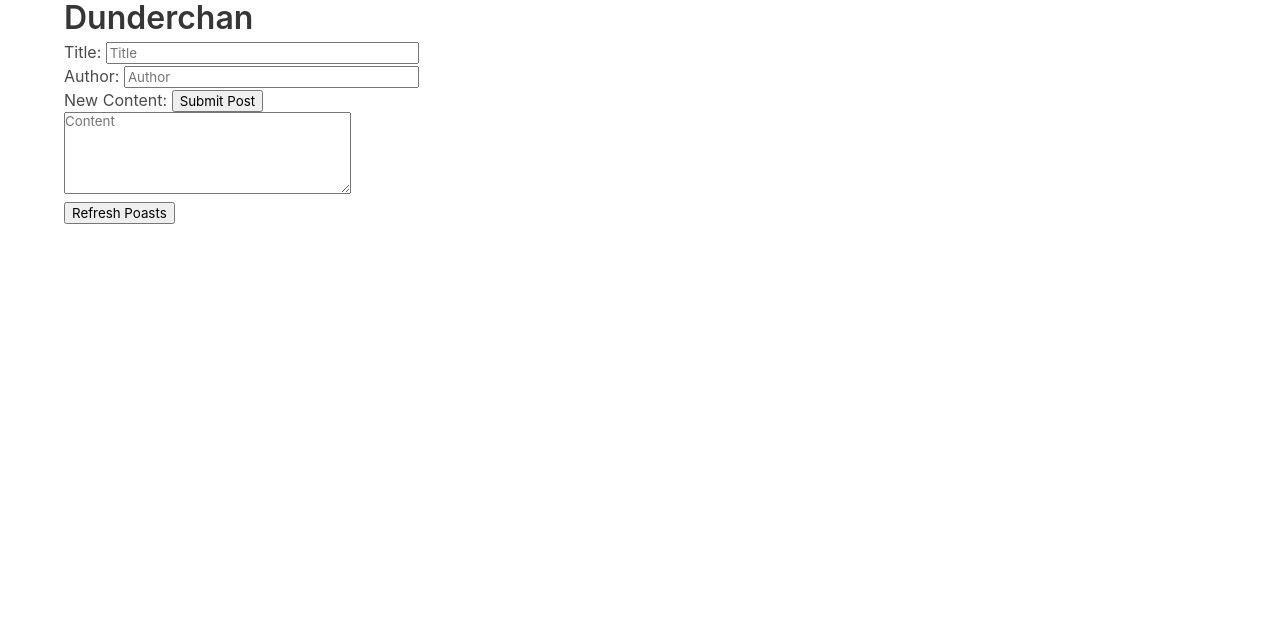
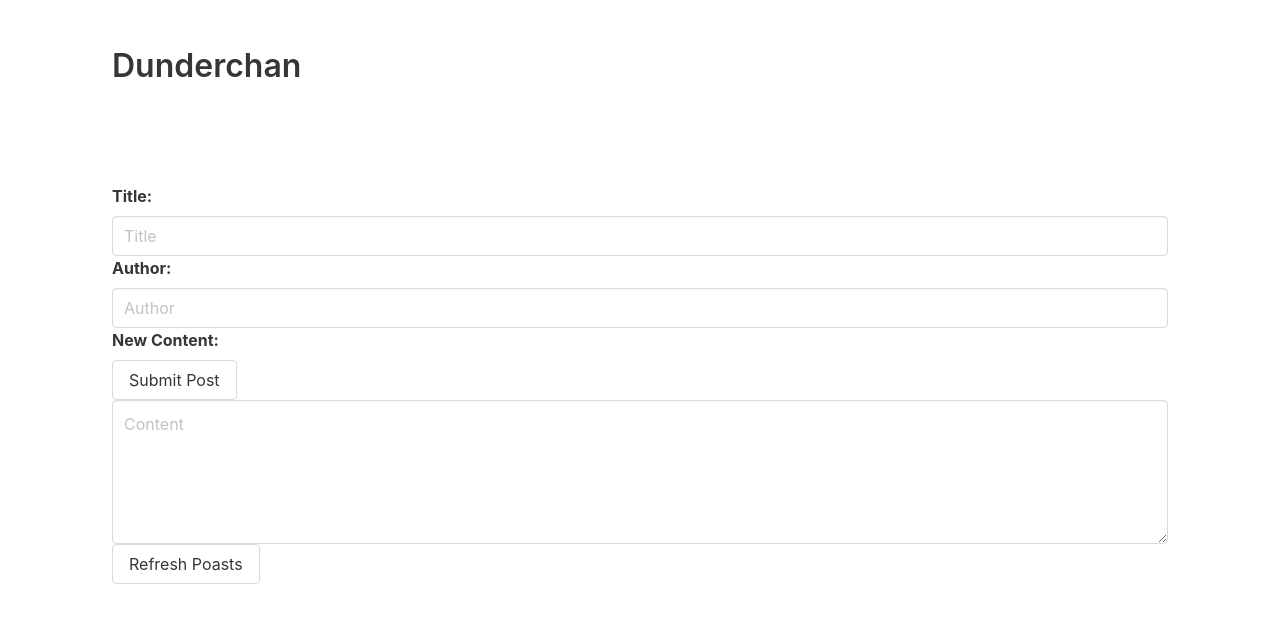
Before and after one commit to BenDavidAaron/dunderchan, a FastAPI app: template app/templates/index.jinja2 in a window 1280 px wide. Shown: the top 631 px of the page. Run offline with FastAPI, Linux system fonts and the light colour scheme; the template is opened without the code that fills it, so the values that code supplies are empty; parts of the project's set-up code (start-up, migrations or seed data) failed here and were passed over; some libraries are stand-ins or nearby versions.

Commit message:
more bulma

```diff
--- a/app/templates/index.jinja2
+++ b/app/templates/index.jinja2
@@ -1,27 +1,27 @@
 {% extends "_base.jinja2" %}
 {% block content %}
 <div class="container is-primary">
-    <section class="hero">
+    <section class="section hero">
         <h1 class="title">Dunderchan</h1>
         <h2 class="subtitle">{{ greeting }}</h2>
     </section>
-    <section>
+    <section class="section">
         <form hx-post="/posts" hx-target="#posts_list">
-            <label for="title">Title:</label>
-            <input type="text" id="title" name="title" placeholder="Title" size="30" required></br>
-            <label for="author">Author:</label>
-            <input type="text" id="author" name="author" placeholder="Author" size="28"></br>
-            <label for="content">New Content:</label>
-            <button type="submit">Submit Post</button>
+            <label for="title" class="label">Title:</label>
+            <input type="text" id="title" class="input" name="title" placeholder="Title" size="30" required></br>
+            <label for="author" class="label">Author:</label>
+            <input type="text" id="author" class="input" name="author" placeholder="Author" size="28"></br>
+            <label for="content" class="label">New Content:</label>
+            <button type="submit" class="button" class="submit">Submit Post</button>
             </br>
-            <textarea type="text" id="content" name="content" placeholder="Content" rows="5" , cols="30"
+            <textarea type="text" class="textarea" id="content" name="content" placeholder="Content" rows="5" , cols="30"
                 required></textarea>
         </form>
-        <button id="refreshButton" hx-get="/posts" hx-swap="innerHTML" hx-target="#posts_list">
+        <button id="refreshButton" class="button" hx-get="/posts" hx-swap="innerHTML" hx-target="#posts_list">
             Refresh Poasts
         </button>
     </section>
-    <section>
+    <section class="section">
         <div id="posts_list"></div>
     </section>
 </div>
```
Also changed, not shown: app/templates/posts.jinja2 (+6 -4 lines).
